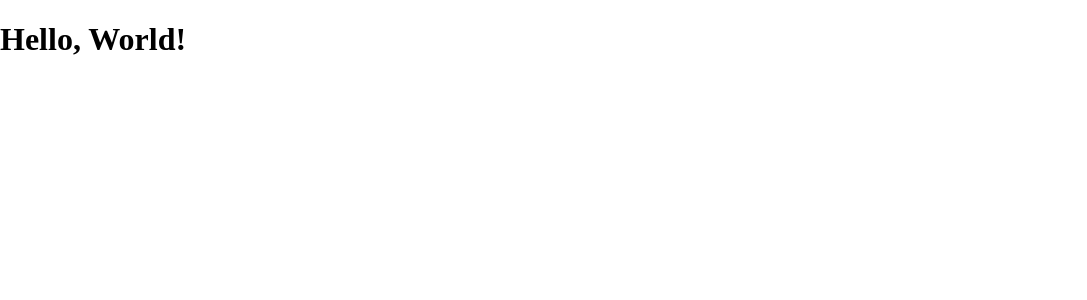
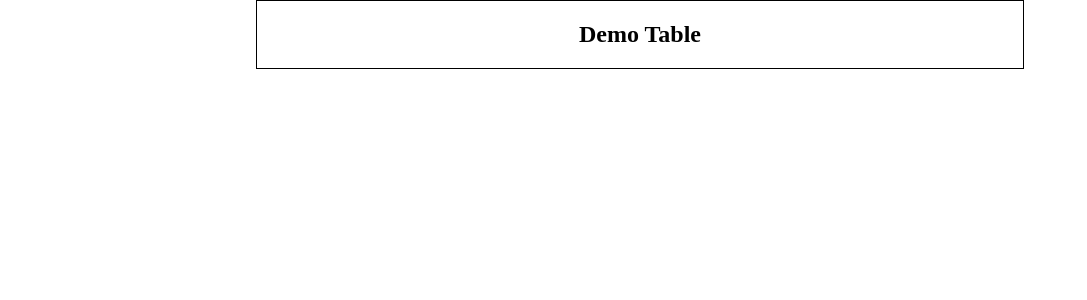
Before and after one commit to osnth01/tiles-to-rows, a React app: page / in a window 1280 px wide. Shown: the top 300 px of the page, without its empty margins (0-1087 px from the left). Built offline with nearby package versions, Linux system fonts and the light colour scheme; the HTML template or start-up script is replaced by a standard one.

Commit message:
render Table and add styles

```diff
--- a/src/components/App.css
+++ b/src/components/App.css
@@ -6,3 +6,9 @@ html, body {
   margin: 0px;
   position: relative;
 }
+
+.app-container {
+  margin: 0 auto;
+  width: 60%;
+  border: 1px solid black;
+}
--- a/src/components/App.tsx
+++ b/src/components/App.tsx
@@ -1,10 +1,14 @@
 import * as React from 'react'
 import './App.css'
+
+import Table from './Table'
 
 class App extends React.Component {
   public render() {
     return (
-      <h1>Hello, World!</h1>
+      <div className="app-container">
+        <Table headerTitle={ "Demo Table" } />
+      </div>
     )
   }
 }
--- /dev/null
+++ b/src/components/Table.css
@@ -0,0 +1,3 @@
+.table__header {
+  text-align: center;
+}
--- a/src/components/Table.tsx
+++ b/src/components/Table.tsx
@@ -1,9 +1,16 @@
 import * as React from 'react'
+import './Table.css'
 
 export interface TableProps {
   headerTitle: string
 }
 
-const Table: React.SFC<TableProps> = (props) => <h2>{ props.headerTitle }</h2>
+const Table: React.SFC<TableProps> = (props) => (
+  <div className="table">
+    <div className="table__header">
+      <h2>{ props.headerTitle }</h2>
+    </div>
+  </div>
+)
 
 export default Table
```
Also changed, not shown: 1 other file (tests, documents, lock files or other folders).
